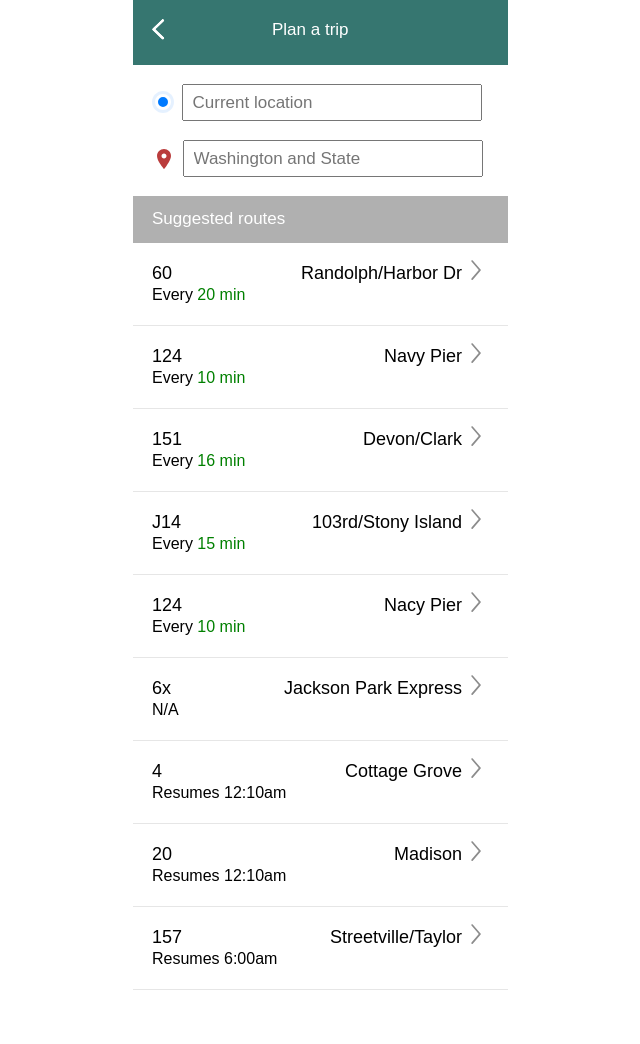
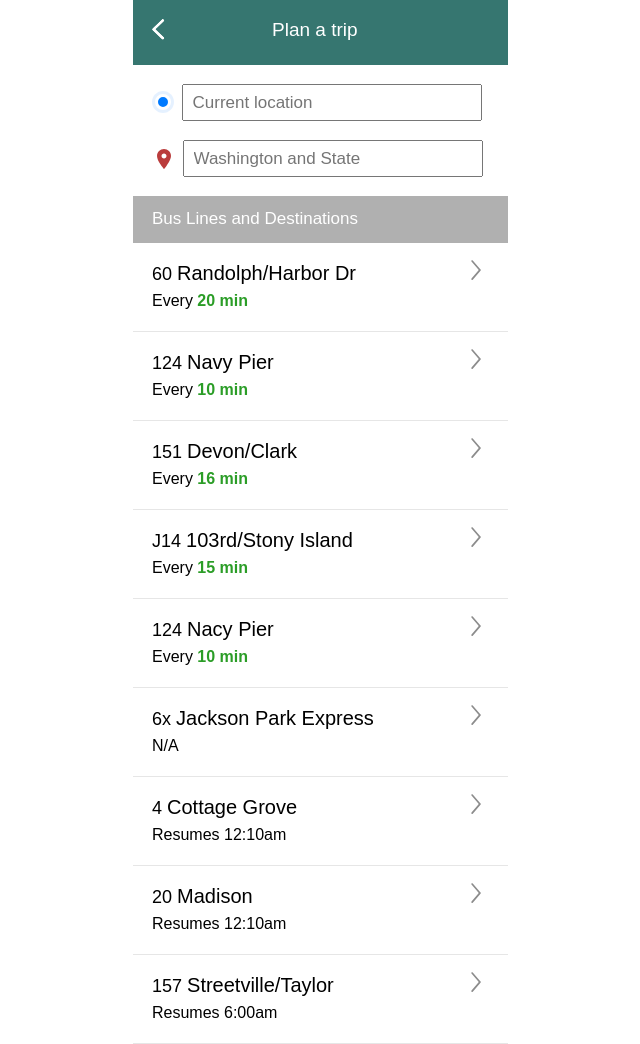
Before and after one commit to amanda-yang6/front-end-challenge, a plain HTML site: page index.html in a window 1280 px wide. Shown: the whole page, without its empty margins (315-955 px from the left). Before the commit the page ends 990 px from the top, so only its background shows below. Drawn offline with Linux system fonts and the light colour scheme; files that its build step writes are made by us from their sources.

Commit message:
revisions

```diff
--- a/css/style.css
+++ b/css/style.css
@@ -30,26 +30,26 @@ body {
 /* Plan a trip */
 h1 {
   color: white;
-  font-size: 17px;
-  font-weight: lighter;
+  font-size: 19px;
+  font-weight: 500;
   padding-left: 120px;
 }
 
-/* Suggested Routes */
+/* Bus Lines and Destinations*/
 h2 {
   color: white;
   font-size: 17px;
-  font-weight: lighter;
+  font-weight: 200;
   margin-left: 19px;
 }
 
-/* Bus number */
+/* Bus number and destination name */
 h3 {
   margin-left: 19px;
   padding-top: 19px;
 }
 
-/* Destination */
+/* ETA if needed */
 h4 {
   float: right;
   font-weight: lighter;
@@ -61,6 +61,7 @@ h5 {
   font-size: 16px;
   font-weight: lighter;
   margin-left: 19px;
+  margin-top: 5px;
   padding-bottom: 19px;
 }
 
--- a/index.html
+++ b/index.html
@@ -34,80 +34,71 @@
           </div>
     </div>
     <div class="suggestions">
-      <h2>Suggested routes</h2>
+      <h2>Bus Lines and Destinations</h2>
     </div>
     <div class="bus-list">
       <div class="eastbound">
         <div class="arrow-right">
           <img src="images/arrow-right.svg" alt="arrow right">
         </div>
-          <h4>Randolph/Harbor Dr</h4>
-            <h3>60</h3>
-              <h5>Every <span style="color:green;font-weight:bolder">20 min</span></h5>
+          <h3>60 <span style="font-size: 20px;font-weight:200">Randolph/Harbor Dr</span></h3>
+            <h5>Every <span style="color:#2b9d27;font-weight:800">20 min</span></h5>
       </div>
       <div class="eastbound">
         <div class="arrow-right">
           <img src="images/arrow-right.svg" alt="arrow right">
         </div>
-          <h4>Navy Pier</h4>
-            <h3>124</h3>
-              <h5>Every <span style="color:green;font-weight:bolder">10 min</span></h5>
+          <h3>124 <span style="font-size: 20px;font-weight:200">Navy Pier</span></h3>
+            <h5>Every <span style="color:#2b9d27;font-weight:800">10 min</span></h5>
       </div>
       <div class="northbound">
         <div class="arrow-right">
           <img src="images/arrow-right.svg" alt="arrow right">
         </div>
-          <h4>Devon/Clark</h4>
-            <h3>151</h3>
-              <h5>Every <span style="color:green;font-weight:bolder">16 min</span></h5>
+          <h3>151 <span style="font-size: 20px;font-weight:200">Devon/Clark</span></h3>
+            <h5>Every <span style="color:#2b9d27;font-weight:800">16 min</span></h5>
       </div>
       <div class="southbound">
         <div class="arrow-right">
           <img src="images/arrow-right.svg" alt="arrow right">
         </div>
-          <h4>103rd/Stony Island</h4>
-            <h3>J14</h3>
-              <h5>Every <span style="color:green;font-weight:bolder">15 min</span></h5>
+          <h3>J14 <span style="font-size: 20px;font-weight:200">103rd/Stony Island</span></h3>
+            <h5>Every <span style="color:#2b9d27;font-weight:800">15 min</span></h5>
       </div>
       <div class="southbound">
         <div class="arrow-right">
           <img src="images/arrow-right.svg" alt="arrow right">
         </div>
-          <h4>Nacy Pier</h4>
-            <h3>124</h3>
-              <h5>Every <span style="color:green;font-weight:bolder">10 min</span></h5>
+          <h3>124 <span style="font-size: 20px;font-weight:200">Nacy Pier</span></h3>
+            <h5>Every <span style="color:#2b9d27;font-weight:800">10 min</span></h5>
       </div>
       <div class="reroute">
         <div class="arrow-right">
           <img src="images/arrow-right.svg" alt="arrow right">
         </div>
-          <h4>Jackson Park Express</h4>
-            <h3>6x</h3>
-              <h5>N/A</h5>
+          <h3>6x <span style="font-size: 20px;font-weight:200">Jackson Park Express</span></h3>
+            <h5>N/A</h5>
       </div>
       <div class="out-of-service">
         <div class="arrow-right">
           <img src="images/arrow-right.svg" alt="arrow right">
         </div>
-          <h4>Cottage Grove</h4>
-            <h3>4</h3>
-              <h5>Resumes 12:10am</h5>
+          <h3>4 <span style="font-size: 20px;font-weight:200">Cottage Grove</span></h3>
+            <h5>Resumes 12:10am</h5>
       </div>
       <div class="out-of-service">
         <div class="arrow-right">
           <img src="images/arrow-right.svg" alt="arrow right">
         </div>
-          <h4>Madison</h4>
-            <h3>20</h3>
-              <h5>Resumes 12:10am</h5>
+          <h3>20 <span style="font-size: 20px;font-weight:200">Madison</span></h3>
+            <h5>Resumes 12:10am</h5>
       </div>
       <div class="out-of-service">
         <div class="arrow-right">
           <img src="images/arrow-right.svg" alt="arrow right">
         </div>
-          <h4>Streetville/Taylor</h4>
-            <h3>157</h3>
-              <h5>Resumes 6:00am</h5>
+          <h3>157 <span style="font-size: 20px;font-weight:200">Streetville/Taylor</span></h3>
+            <h5>Resumes 6:00am</h5>
       </div>
     </div>
   </section>
```
